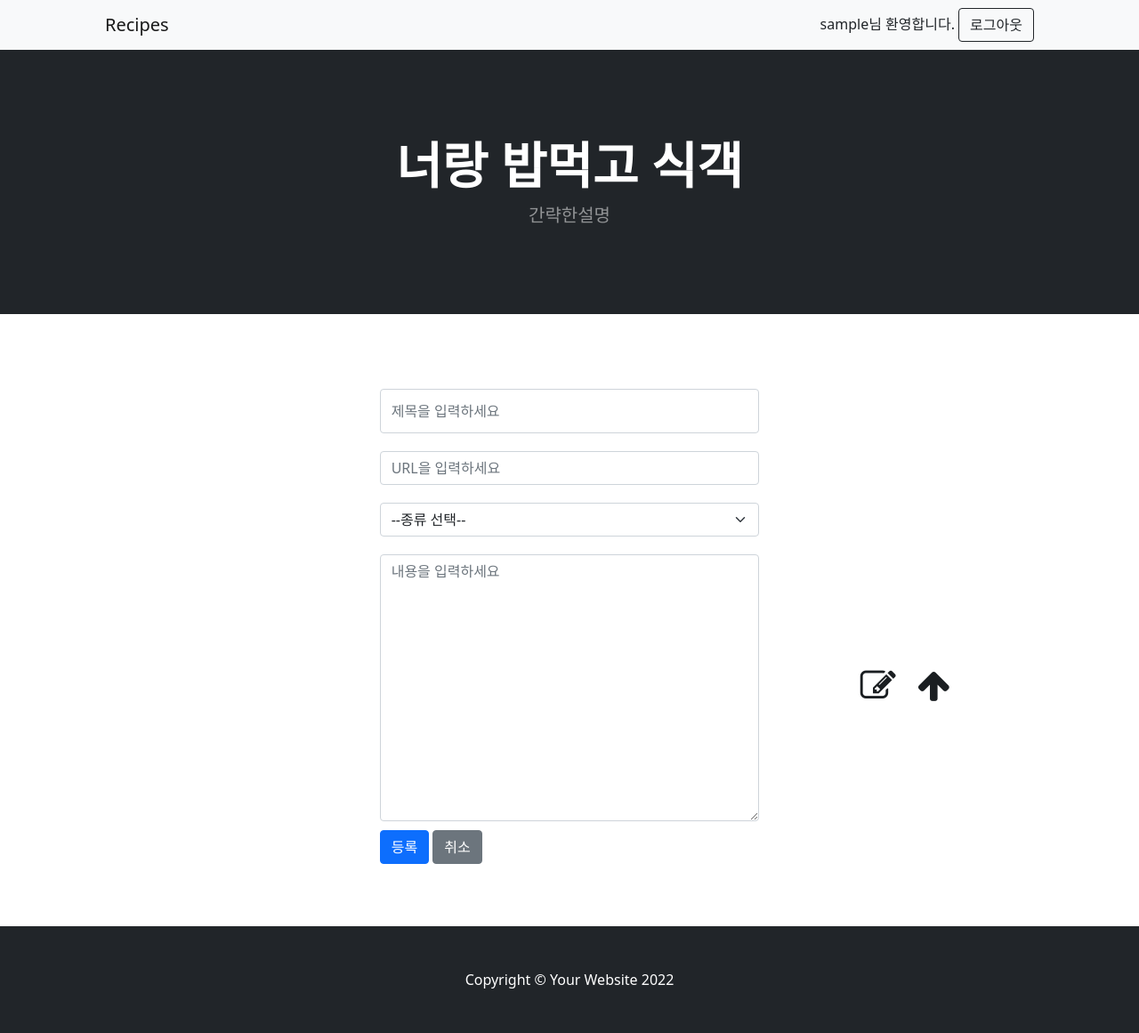
After one commit to Minkyu222341/recipe, a Flask app: template templates/add.html in a window 1280 px wide. The commit adds this page. Shown: the whole page at 89% size. Run offline with Flask 2, Linux system fonts and the light colour scheme; the template is opened without the code that fills it: most values are stand-ins (such as "Sample title", 1, 10 or a date in 2020); some libraries are stand-ins or nearby versions.

Commit message:
현재 진행상황 업데이트

```diff
--- a/app.py
+++ b/app.py
@@ -23,7 +23,7 @@ import hashlib
 def home():
    token_receive = request.cookies.get('mytoken')
    try:
-       recipes_list = list(db.recipe.find({}, {'_id': False}))
+       recipes_list = list(db.board.find({}, {'_id': False}))
        payload = jwt.decode(token_receive, SECRET_KEY, algorithms=['HS256'])
        user_info = db.member.find_one({"id": payload['id']})
        return render_template('main.html', recipes_list=recipes_list, nickname=user_info["nick"])
@@ -34,7 +34,7 @@ def home():
 
 @app.route('/home_main')
 def home_main():
-   recipes_list = list(db.recipe.find({}, {'_id': False}))
+   recipes_list = list(db.board.find({}, {'_id': False}))
    return render_template('main.html', recipes_list=recipes_list, nickname="")
 
 
@@ -42,19 +42,29 @@ def home_main():
 def main(category):
     # print(category)
     if category == "all":
-        recipes_list = list(db.recipe.find({ }, {'_id': False}))
+        recipes_list = list(db.board.find({ }, {'_id': False}))
     else:
-        recipes_list = list(db.recipe.find({'food': category}))
+        recipes_list = list(db.board.find({'category': category}))
         #print(recipes_list)
-    return render_template("main_"+category+".html", recipes_list=recipes_list)
+    return render_template("main.html", recipes_list=recipes_list)
 
 @app.route('/detail/<board_id>', methods=['GET'])
 def detail(board_id):
-    print(board_id)
-    recipes = list(db.recipe.find({'id': board_id}))
-    print(recipes)
-    return render_template("detail.html", recipes=recipes)
+    token_receive = request.cookies.get('mytoken')
+    try:
+        board = list(db.board.find({'id': board_id}))
+        payload = jwt.decode(token_receive, SECRET_KEY, algorithms=['HS256'])
+        user_info = db.member.find_one({"id": payload['id']})
+        return render_template("detail.html", recipes=board, nickname=user_info["nick"])
+    except jwt.ExpiredSignatureError:
+        return redirect(url_for("detail_none", board_id=board_id))
+    except jwt.exceptions.DecodeError:
+        return redirect(url_for("detail_none", board_id=board_id))
 
+@app.route('/detail_none/<board_id>')
+def detail_none(board_id):
+    board = list(db.board.find({'id': board_id}))
+    return render_template("detail.html", recipes=board, nickname="")
 
 @app.route('/login')
 def login():
@@ -68,19 +78,28 @@ def register():
 
 @app.route('/add', methods=["GET"])
 def add_page():
-    token_receive = request.cookies.get('mytoken')
-    payload = jwt.decode(token_receive, SECRET_KEY, algorithms=['HS256'])
-    user_info = db.member.find_one({"id": payload['id']})
-    return render_template('add.html', nickname=user_info["nick"])
+    try:
+        token_receive = request.cookies.get('mytoken')
+        payload = jwt.decode(token_receive, SECRET_KEY, algorithms=['HS256'])
+        user_info = db.member.find_one({"id": payload['id']})
+        return render_template('add.html', nickname=user_info["nick"])
+    except jwt.ExpiredSignatureError:
+        return redirect(url_for("login", msg="로그인 시간이 만료되었습니다."))
+    except jwt.exceptions.DecodeError:
+        return redirect(url_for("login", msg="로그인 정보가 존재하지 않습니다."))
 
 @app.route('/update/<board_id>', methods=["GET"])
 def update_page(board_id):
-    token_receive = request.cookies.get('mytoken')
-    payload = jwt.decode(token_receive, SECRET_KEY, algorithms=['HS256'])
-    user_info = db.member.find_one({"id": payload['id']})
-    write_data = list(db.board.find({'index': board_id}))
-    return render_template('update.html',write_data=write_data, index=board_id, user_info=user_info["nick"])
-
+    try:
+        token_receive = request.cookies.get('mytoken')
+        payload = jwt.decode(token_receive, SECRET_KEY, algorithms=['HS256'])
+        user_info = db.member.find_one({"id": payload['id']})
+        write_data = list(db.board.find({'index': board_id}))
+        return render_template('update.html',write_data=write_data, index=board_id, user_info=user_info["nick"])
+    except jwt.ExpiredSignatureError:
+        return redirect(url_for("login", msg="로그인 시간이 만료되었습니다."))
+    except jwt.exceptions.DecodeError:
+        return redirect(url_for("login", msg="로그인 정보가 존재하지 않습니다."))
 # [회원가입 API]
 # id, pw, nickname을 받아서, mongoDB에 저장합니다.
 # 저장하기 전에, pw를 sha256 방법(=단방향 암호화. 풀어볼 수 없음)으로 암호화해서 저장합니다.
@@ -159,40 +178,42 @@ def api_valid():
 @app.route('/update', methods=["POST"])
 def updatePost():
     title_receive = request.form.get("title", type=str)
-    index_receive = request.form.get("index", type=str)
+    index_receive = request.form.get("id", type=str)
     url_receive = request.form.get("url", type=str)
     category_receive = request.form.get("category", type=str)
     content_receive = request.form.get("content", type=str)
     print(title_receive,index_receive)
-    db.board.update_one({'index':index_receive},{'$set':{'title':title_receive}})
-    db.board.update_one({'index': index_receive}, {'$set': {'url': url_receive}})
-    db.board.update_one({'index': index_receive}, {'$set': {'category': category_receive}})
-    db.board.update_one({'index': index_receive}, {'$set': {'content': content_receive}})
+    db.board.update_one({'id':index_receive},{'$set':{'title':title_receive}})
+    db.board.update_one({'id': index_receive}, {'$set': {'url': url_receive}})
+    db.board.update_one({'id': index_receive}, {'$set': {'category': category_receive}})
+    db.board.update_one({'id': index_receive}, {'$set': {'content': content_receive}})
 
     return redirect("/")
 
 
 @app.route("/add", methods=["POST"])
 def addPost():
+    token_receive = request.cookies.get('mytoken')
+    payload = jwt.decode(token_receive, SECRET_KEY, algorithms=['HS256'])
+    member_id = db.member.find_one({"id": payload['id']})
     posts = list(db.board.find({}))
-    index = str(len(posts)+1)
+    id = str(len(posts)+1)
     title_receive = request.form.get("title", type=str)
     url_receive = request.form.get("url", type=str)
     category_receive = request.form.get("category", type=str)
-    author_receive = request.form.get("author", type=str)
     content_receive = request.form.get("content", type=str)
-    print(title_receive,author_receive,url_receive,category_receive,content_receive)
+
     doc={
-        'index':index,
+        'id':id,
         'title':title_receive,
         'url': url_receive,
-        'author':author_receive,
         'category':category_receive,
-        'content':content_receive
+        'content':content_receive,
+        'member_id': member_id,
+        'date': str(current_time)
     }
     db.board.insert_one(doc)
 
     return redirect("/")
-
 if __name__ == '__main__':
    app.run('0.0.0.0', port=5000, debug=True)
--- /dev/null
+++ b/templates/add.html
@@ -0,0 +1,100 @@
+<!doctype html>
+<html lang="en">
+<head>
+    <meta charset="UTF-8">
+    <meta name="viewport"
+          content="width=device-width, user-scalable=no, initial-scale=1.0, maximum-scale=1.0, minimum-scale=1.0">
+    <meta http-equiv="X-UA-Compatible" content="ie=edge">
+    <title>Document</title>
+    <link href="https://cdn.jsdelivr.net/npm/bootstrap@5.0.2/dist/css/bootstrap.min.css" rel="stylesheet"
+          integrity="sha384-EVSTQN3/azprG1Anm3QDgpJLIm9Nao0Yz1ztcQTwFspd3yD65VohhpuuCOmLASjC" crossorigin="anonymous">
+    <script>
+        function logout(){
+            $.removeCookie('mytoken');
+            window.location.href='/home_main'
+        }
+    </script>
+    <style>
+        .write-box{
+            display: flex;
+            justify-content: center;
+            margin: auto;
+        }
+        .warp{
+            margin-top: 5%;
+        }
+        .warp div{
+            margin-top: 20px;
+        }
+        #author{
+            width: 100px;
+        }
+        #content {
+            height: 300px;
+        }
+        #title{
+            height: 50px;
+        }
+        .btn_cover {
+        }
+        .btn_group{
+            margin: 10px auto 10px auto;
+        }
+        #nick{
+            margin-bottom: auto;
+            margin-top: auto;
+        }
+    </style>
+
+
+</head>
+<body>
+    {% include "header.html" %}
+    <section>
+        <div class="col-md-12 write-box">
+            <div class="col-md-4 warp">
+                <form action="/add" method="post">
+    <!--                <div class="form-group author_cover">-->
+    <!--                    <input type="text" class="form-control" id="author" name="author" value="{{ nickname }}" readonly="readonly">-->
+    <!--                </div>-->
+                    <div class="form-group">
+                        <input type="text" class="form-control" id="title" name="title" placeholder="제목을 입력하세요">
+                    </div>
+
+                    <div class="form-group">
+                        <input type="url" class="form-control" id="url" name="url" placeholder="URL을 입력하세요">
+                    </div>
+                    <div class="form-group">
+                        <select id="category" name="category" class="form-select" aria-label="Default select example">
+                            <option selected>--종류 선택--</option>
+                            <option value="korea">한식</option>
+                            <option value="china">중식</option>
+                            <option value="japan">일식</option>
+                            <option value="usa">양식</option>
+                        </select>
+                    </div>
+                    <div class="form-group">
+                        <textarea class="form-control" id="content" name="content" placeholder="내용을 입력하세요"></textarea>
+                    </div>
+
+                        <button type="submit" class="btn btn-primary btn_group" id="btn-save">등록</button>
+                        <a href="/" role="button" class="btn btn-secondary btn_group">취소</a>
+                </form>
+
+            </div>
+        </div>
+    </section>
+    {% include "footer.html" %}
+<!-- Bootstrap core JS-->
+        <script src="https://cdn.jsdelivr.net/npm/bootstrap@5.1.3/dist/js/bootstrap.bundle.min.js"></script>
+        <!-- Core theme JS-->
+        <script src="../static/js/scripts.js"></script>
+        <script src="http://ajax.googleapis.com/ajax/libs/jquery/1.7.1/jquery.min.js" type="text/javascript"></script>
+        <script>
+            $(document).ready(function () {
+                $("#header").load("header.html");
+                $("#footer").load("footer.html");
+            });
+        </script>
+</body>
+</html>
--- a/templates/footer.html
+++ b/templates/footer.html
@@ -16,6 +16,15 @@
         <script src="https://cdn.jsdelivr.net/npm/bootstrap@5.1.3/dist/js/bootstrap.bundle.min.js"></script>
         <!-- Core theme JS-->
         <script src="../static/js/scripts.js"></script>
+        <script>
+            function add(){
+                if("{{nickname}}" == ""){
+                    alert("로그인을 먼저 진행 해 주세요.")
+                }else{
+                    window.location.href='/add'
+                }
+            }
+        </script>
         <style>
             .fix_bottom {
                 position:sticky;
@@ -44,8 +53,9 @@
     <body>
         <div class="fix_bottom">
             <div id="btn">
-                <a class="fs-1 fix-btn" href="#!"><i class="fa fa-pencil-square-o" aria-hidden="true"></i></a>
+                <a class="fs-1 fix-btn" onclick ="add()" ><i class="fa fa-pencil-square-o" aria-hidden="true"></i></a>
                 <a class="fs-1 fix-btn" href="#!" onclick="window.scrollTo(0,0);"><i class="fa fa-arrow-up" aria-hidden="true"></i></a>
+
             </div>
         </div>
         <!-- Footer-->
--- a/templates/header.html
+++ b/templates/header.html
@@ -25,10 +25,9 @@
     </head>
     <body>
         <!-- Navigation-->
-<<<<<<< HEAD
          <nav class="navbar navbar-expand-lg navbar-light bg-light">
             <div class="container px-4 px-lg-5">
-                <a class="navbar-brand" href="#!">Recipes</a>
+                <a class="navbar-brand" href="/">Recipes</a>
                 <div  id="navbarSupportedContent">
                     <div class="loginbtn">
                         {% if  nickname %}
@@ -45,9 +44,12 @@
                             <button class="btn btn-outline-dark join" onclick="window.location.href = '/register'"> <!--type="submit">-->
                                 회원가입
                             </button>
-=======
->>>>>>> parent of 13dffa8 (글쓰기 병합본 추가)
 
+                        {% endif %}
+                    </div>
+                </div>
+            </div>
+        </nav>
         <!-- Header-->
         <header class="bg-dark py-5">
             <div class="container px-4 px-lg-5 my-5">
--- a/templates/login.html
+++ b/templates/login.html
@@ -17,9 +17,6 @@
 
 
         <script>
-            {% if msg %}
-                alert("{{ msg }}")
-            {% endif %}
             // ['쿠키'라는 개념에 대해 알아봅시다]
             // 로그인을 구현하면, 반드시 쿠키라는 개념을 사용합니다.
             // 페이지에 관계없이 브라우저에 임시로 저장되는 정보입니다. 키:밸류 형태(딕셔너리 형태)로 저장됩니다.
```
Also changed, not shown: templates/detail.html (+26 -18 lines), templates/main.html (+25 -32 lines), templates/update.html (added, +95 -0 lines).
